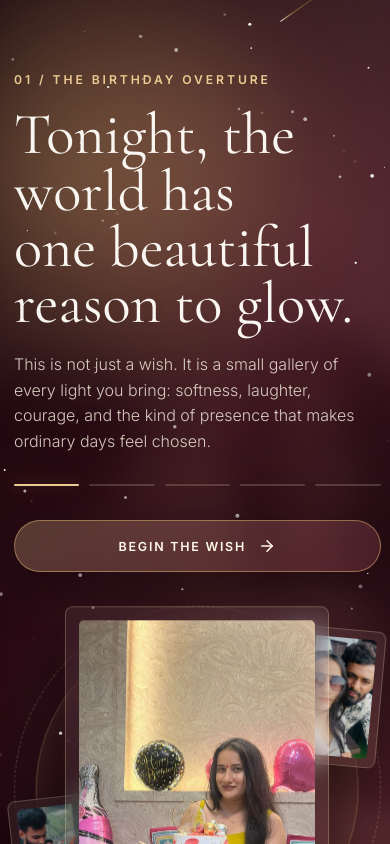
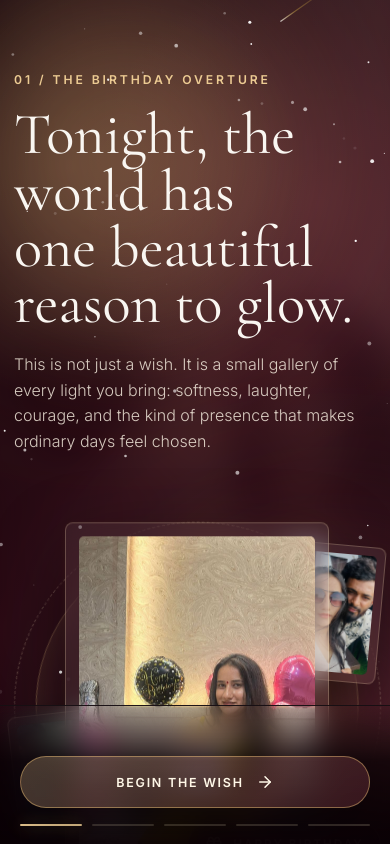
Before and after one commit to shantanusapkal007/sarkar, a React (Vite) app: page / in a window 390 px wide. Shown: the top 844 px of the page. Built offline with nearby package versions, Linux system fonts and the light colour scheme.

Commit message:
feat: keep navigation tabs at bottom, resolve grid memory card cropping, style wish section background, and embed Urdu love couplets inside 3D Photo Prism

```diff
--- a/src/App.css
+++ b/src/App.css
@@ -54,7 +54,7 @@
     linear-gradient(135deg, #140009 0%, #310714 48%, #080306 100%);
 }
 
-.birthday-site.scene-5 {
+.birthday-site.scene-6 {
   background:
     radial-gradient(circle at 24% 12%, rgba(164, 56, 76, 0.14), transparent 30%),
     linear-gradient(140deg, #fbf6ee 0%, #f2dfd4 54%, #e7c8cf 100%);
@@ -81,7 +81,7 @@
   transform: scale(1.08);
 }
 
-.scene-5 .scene-photo-bg {
+.scene-6 .scene-photo-bg {
   opacity: 0.15;
   filter: blur(22px) saturate(0.72);
 }
@@ -405,13 +405,11 @@ figure {
   line-height: 1.08;
 }
 
-.card-0,
-.card-1 {
+.memory-card {
   min-height: 210px;
 }
 
-.card-0 div,
-.card-1 div {
+.memory-card div {
   height: 138px;
 }
 
@@ -780,15 +778,11 @@ figure {
     padding: 4px 2px 16px;
   }
 
-  .memory-card,
-  .card-0,
-  .card-1 {
+  .memory-card {
     min-height: 176px;
   }
 
-  .memory-card div,
-  .card-0 div,
-  .card-1 div {
+  .memory-card div {
     height: 104px;
   }
 
@@ -904,3 +898,56 @@ figure {
 .prism-face:hover img {
   transform: scale(1.06);
 }
+
+/* Persistent Glassmorphic Bottom Navigation Bar Styles */
+.bottom-navigation-bar {
+  position: fixed;
+  bottom: 0;
+  left: 0;
+  width: 100%;
+  padding: 22px min(8vw, 64px) max(22px, env(safe-area-inset-bottom));
+  background: linear-gradient(to top, rgba(9, 1, 5, 0.96) 0%, rgba(9, 1, 5, 0.8) 60%, rgba(9, 1, 5, 0) 100%);
+  backdrop-filter: blur(14px);
+  -webkit-backdrop-filter: blur(14px);
+  display: flex;
+  flex-direction: row;
+  align-items: center;
+  justify-content: space-between;
+  gap: 32px;
+  z-index: 45;
+  border-top: 1px solid rgba(255, 255, 255, 0.05);
+}
+
+/* Adapt bottom bar style beautifully in the warm ivory finale */
+.scene-6 .bottom-navigation-bar {
+  background: linear-gradient(to top, rgba(251, 246, 238, 0.98) 0%, rgba(251, 246, 238, 0.85) 60%, rgba(251, 246, 238, 0) 100%);
+  border-top: 1px solid rgba(62, 38, 48, 0.06);
+}
+
+/* Ensure copy column does not overflow behind the bottom bar */
+.copy-column {
+  margin-bottom: 96px;
+}
+
+@media (max-width: 940px) {
+  .copy-column {
+    margin-bottom: 34px; /* stage padding offsets enough in wrapped grids */
+  }
+}
+
+@media (max-width: 640px) {
+  .bottom-navigation-bar {
+    padding: 16px 20px max(18px, env(safe-area-inset-bottom));
+    flex-direction: column-reverse;
+    gap: 12px;
+  }
+
+  .bottom-navigation-bar .primary-action {
+    width: 100%;
+  }
+
+  .bottom-navigation-bar .scene-meter {
+    width: 100%;
+    margin-top: 4px;
+  }
+}
--- a/src/App.jsx
+++ b/src/App.jsx
@@ -189,8 +189,8 @@ function App() {
       id: `${Date.now()}-${Math.random()}`,
       x: clientX - rect.left,
       y: clientY - rect.top,
-      size: Math.floor(Math.random() * 54) + 46,
-      delay: Math.random() * 0.16,
+      size: Math.floor(Math.random() * 40) + 38,
+      delay: Math.random() * 0.12,
     };
 
     setUserTouch({ x: clientX, y: clientY, time: Date.now() });
@@ -334,59 +334,6 @@ function App() {
               >
                 {chapter.copy}
               </motion.p>
-
-              <motion.div
-                className="scene-meter"
-                initial={{ opacity: 0, y: 12 }}
-                animate={{ opacity: 1, y: 0 }}
-                transition={{ delay: 0.58 }}
-              >
-                {chapters.map((item, index) => (
-                  <span
-                    key={item.eyebrow}
-                    className={index + 1 <= scene ? 'is-lit' : ''}
-                    aria-label={`Scene ${index + 1}`}
-                  />
-                ))}
-              </motion.div>
-
-              {scene === 1 ? (
-                <motion.button
-                  className="primary-action"
-                  onClick={beginExperience}
-                  whileTap={{ scale: 0.96 }}
-                  initial={{ opacity: 0, y: 16 }}
-                  animate={{ opacity: 1, y: 0 }}
-                  transition={{ delay: 0.72 }}
-                >
-                  {chapter.cta}
-                  <ArrowRight size={18} />
-                </motion.button>
-              ) : scene === 5 ? (
-                <motion.button
-                  className="primary-action"
-                  onClick={revealFinale}
-                  whileTap={{ scale: 0.96 }}
-                  initial={{ opacity: 0, y: 16 }}
-                  animate={{ opacity: 1, y: 0 }}
-                  transition={{ delay: 0.72 }}
-                >
-                  {chapter.cta}
-                  <Star size={18} />
-                </motion.button>
-              ) : (
-                <motion.button
-                  className="primary-action"
-                  onClick={advance}
-                  whileTap={{ scale: 0.96 }}
-                  initial={{ opacity: 0, y: 16 }}
-                  animate={{ opacity: 1, y: 0 }}
-                  transition={{ delay: 0.72 }}
-                >
-                  {chapter.cta}
-                  <ArrowRight size={18} />
-                </motion.button>
-              )}
             </div>
 
             <div className="art-column">
@@ -436,7 +383,7 @@ function App() {
                   {memories.map((memory, index) => (
                     <motion.button
                       key={`${memory.title}-${memory.src}`}
-                      className={`memory-card card-${index}`}
+                      className="memory-card"
                       onClick={() => {
                         setActiveMemory(memory);
                       }}
@@ -466,15 +413,25 @@ function App() {
                       key={mark.id}
                       className="garden-bloom"
                       style={{
-                        left: mark.x,
-                        top: mark.y,
+                        left: mark.x - mark.size/2,
+                        top: mark.y - mark.size/2,
                         width: mark.size,
                         height: mark.size,
                       }}
                       initial={{ scale: 0, opacity: 0, rotate: -35 }}
-                      animate={{ scale: [0, 1.15, 0.9], opacity: [0, 1, 0], rotate: 35 }}
-                      transition={{ duration: 2.5, delay: mark.delay, ease: 'easeOut' }}
-                    />
+                      animate={{ scale: [0, 1.15, 0.9], opacity: [0, 1, 0], rotate: 45 }}
+                      transition={{ duration: 2.2, delay: mark.delay, ease: 'easeOut' }}
+                    >
+                      {/* Detailed beautiful blooming rose SVG inside touch bloom marks */}
+                      <svg width="100%" height="100%" viewBox="0 0 24 24" fill="none" stroke="var(--rose-gold)" strokeWidth="1.2">
+                        <circle cx="12" cy="12" r="3.5" fill="rgba(251, 113, 133, 0.18)" />
+                        <path d="M12 2C9.5 2 9.5 7 12 7C14.5 7 14.5 2 12 2Z" fill="rgba(252, 211, 77, 0.08)" />
+                        <path d="M12 22C9.5 22 9.5 17 12 17C14.5 17 14.5 22 12 22Z" fill="rgba(252, 211, 77, 0.08)" />
+                        <path d="M2 12C2 9.5 7 9.5 7 12C7 14.5 2 14.5 2 12Z" fill="rgba(252, 211, 77, 0.08)" />
+                        <path d="M22 12C22 9.5 17 9.5 17 12C17 14.5 22 14.5 22 12Z" fill="rgba(252, 211, 77, 0.08)" />
+                        <circle cx="12" cy="12" r="1.2" fill="var(--champagne-gold)" />
+                      </svg>
+                    </motion.span>
                   ))}
                   {floatingWords.map((word, index) => (
                     <motion.span
@@ -502,7 +459,7 @@ function App() {
                 </div>
               )}
 
-              {/* NEW SECTION Chapter 04 / The 3D Photo Prism */}
+              {/* NEW SECTION Chapter 04 / The 3D Photo Prism with Urdu/Hindi Love Couplets */}
               {scene === 4 && (
                 <div
                   className="prism-section"
@@ -515,7 +472,7 @@ function App() {
                   onMouseLeave={handlePrismEnd}
                   style={{
                     width: '100%',
-                    height: '350px',
+                    height: '370px',
                     display: 'flex',
                     alignItems: 'center',
                     justifyContent: 'center',
@@ -528,80 +485,83 @@ function App() {
                     ref={prismRef}
                     className="prism-3d-wrapper"
                     style={{
-                      width: '200px',
-                      height: '270px',
+                      width: '210px',
+                      height: '290px',
                       position: 'relative',
                       transformStyle: 'preserve-3d',
                       cursor: 'grab'
                     }}
                   >
-                    {/* Floating Panel 1 (0 deg) */}
+                    {/* Panel 1 (0 deg) */}
                     <div
                       className="glass-panel prism-face"
                       style={{
                         position: 'absolute',
                         inset: 0,
-                        transform: 'rotateY(0deg) translateZ(130px)',
+                        transform: 'rotateY(0deg) translateZ(135px)',
                         transformStyle: 'preserve-3d',
-                        backfaceVisibility: 'hidden',
-                        padding: '12px',
-                        display: 'flex',
-                        flexDirection: 'column',
-                        justifyContent: 'space-between',
-                        border: '1.5px solid rgba(255, 255, 255, 0.12)',
-                        borderRadius: '16px'
+                        backfaceVisibility: 'hidden'
                       }}
                     >
-                      <div className="dream-frame" style={{ width: '100%', height: '80%', overflow: 'hidden' }}>
+                      <div className="dream-frame" style={{ width: '100%', height: '62%' }}>
                         {renderImage(PHOTOS.sunlight, 'Prism Face 1')}
                       </div>
-                      <strong style={{ fontSize: '0.8rem', letterSpacing: '0.15em', textAlign: 'center', fontFamily: 'var(--font-serif)', color: 'var(--champagne-gold)' }}>I. RADIANCE</strong>
+                      <div className="prism-poetry-container" style={{ padding: '8px 2px 2px', textAlign: 'center', display: 'flex', flexDirection: 'column', gap: '3px' }}>
+                        <span className="urdu-couplet" style={{ fontFamily: 'var(--font-serif)', fontSize: '1.05rem', color: 'var(--champagne-gold)', fontStyle: 'italic' }}>
+                          "तुम हँसो तो ये कायनात मुस्कुराए"
+                        </span>
+                        <span className="roman-couplet" style={{ fontFamily: 'var(--font-sans)', fontSize: '0.55rem', color: 'rgba(255,255,255,0.4)', letterSpacing: '0.12em', textTransform: 'uppercase' }}>
+                          Tum hansdo toh yeh kaaynaat muskuraaye
+                        </span>
+                      </div>
                     </div>
 
-                    {/* Floating Panel 2 (120 deg) */}
+                    {/* Panel 2 (120 deg) */}
                     <div
                       className="glass-panel prism-face"
                       style={{
                         position: 'absolute',
                         inset: 0,
-                        transform: 'rotateY(120deg) translateZ(130px)',
+                        transform: 'rotateY(120deg) translateZ(135px)',
                         transformStyle: 'preserve-3d',
-                        backfaceVisibility: 'hidden',
-                        padding: '12px',
-                        display: 'flex',
-                        flexDirection: 'column',
-                        justifyContent: 'space-between',
-                        border: '1.5px solid rgba(255, 255, 255, 0.12)',
-                        borderRadius: '16px'
+                        backfaceVisibility: 'hidden'
                       }}
                     >
-                      <div className="dream-frame" style={{ width: '100%', height: '80%', overflow: 'hidden' }}>
+                      <div className="dream-frame" style={{ width: '100%', height: '62%' }}>
                         {renderImage(PHOTOS.close, 'Prism Face 2')}
                       </div>
-                      <strong style={{ fontSize: '0.8rem', letterSpacing: '0.15em', textAlign: 'center', fontFamily: 'var(--font-serif)', color: 'var(--champagne-gold)' }}>II. WILD SOUL</strong>
+                      <div className="prism-poetry-container" style={{ padding: '8px 2px 2px', textAlign: 'center', display: 'flex', flexDirection: 'column', gap: '3px' }}>
+                        <span className="urdu-couplet" style={{ fontFamily: 'var(--font-serif)', fontSize: '0.98rem', color: 'var(--champagne-gold)', fontStyle: 'italic' }}>
+                          "हज़ार मौसम बदले मगर सादगी बेमिसाल रही"
+                        </span>
+                        <span className="roman-couplet" style={{ fontFamily: 'var(--font-sans)', fontSize: '0.55rem', color: 'rgba(255,255,255,0.4)', letterSpacing: '0.12em', textTransform: 'uppercase' }}>
+                          Hazaar mausam badle, saadgi bemisaal rahi
+                        </span>
+                      </div>
                     </div>
 
-                    {/* Floating Panel 3 (240 deg) */}
+                    {/* Panel 3 (240 deg) */}
                     <div
                       className="glass-panel prism-face"
                       style={{
                         position: 'absolute',
                         inset: 0,
-                        transform: 'rotateY(240deg) translateZ(130px)',
+                        transform: 'rotateY(240deg) translateZ(135px)',
                         transformStyle: 'preserve-3d',
-                        backfaceVisibility: 'hidden',
-                        padding: '12px',
-                        display: 'flex',
-                        flexDirection: 'column',
-                        justifyContent: 'space-between',
-                        border: '1.5px solid rgba(255, 255, 255, 0.12)',
-                        borderRadius: '16px'
+                        backfaceVisibility: 'hidden'
                       }}
                     >
-                      <div className="dream-frame" style={{ width: '100%', height: '80%', overflow: 'hidden' }}>
+                      <div className="dream-frame" style={{ width: '100%', height: '62%' }}>
                         {renderImage(PHOTOS.birthday, 'Prism Face 3')}
                       </div>
-                      <strong style={{ fontSize: '0.8rem', letterSpacing: '0.15em', textAlign: 'center', fontFamily: 'var(--font-serif)', color: 'var(--champagne-gold)' }}>III. CHOSEN</strong>
+                      <div className="prism-poetry-container" style={{ padding: '8px 2px 2px', textAlign: 'center', display: 'flex', flexDirection: 'column', gap: '3px' }}>
+                        <span className="urdu-couplet" style={{ fontFamily: 'var(--font-serif)', fontSize: '0.98rem', color: 'var(--champagne-gold)', fontStyle: 'italic' }}>
+                          "तेरी सादगी में ही मेरा सारा जहां बसता है"
+                        </span>
+                        <span className="roman-couplet" style={{ fontFamily: 'var(--font-sans)', fontSize: '0.55rem', color: 'rgba(255,255,255,0.4)', letterSpacing: '0.12em', textTransform: 'uppercase' }}>
+                          Teri saadgi mein hi mera saara jahan basta hai
+                        </span>
+                      </div>
                     </div>
                   </div>
                 </div>
@@ -689,6 +649,51 @@ function App() {
           </motion.section>
         )}
       </AnimatePresence>
+
+      {/* PERSISTENT GLASSMORPHIC BOTTOM NAVIGATION BAR */}
+      {/* Kept at absolute bottom bar, providing modern native iOS flow */}
+      {scene < 6 && (
+        <div className="bottom-navigation-bar">
+          <div className="scene-meter">
+            {chapters.map((item, index) => (
+              <span
+                key={item.eyebrow}
+                className={index + 1 <= scene ? 'is-lit' : ''}
+                aria-label={`Scene ${index + 1}`}
+              />
+            ))}
+          </div>
+
+          {scene === 1 ? (
+            <motion.button
+              className="primary-action"
+              onClick={beginExperience}
+              whileTap={{ scale: 0.96 }}
+            >
+              {chapter.cta}
+              <ArrowRight size={18} />
+            </motion.button>
+          ) : scene === 5 ? (
+            <motion.button
+              className="primary-action"
+              onClick={revealFinale}
+              whileTap={{ scale: 0.96 }}
+            >
+              {chapter.cta}
+              <Star size={18} />
+            </motion.button>
+          ) : (
+            <motion.button
+              className="primary-action"
+              onClick={advance}
+              whileTap={{ scale: 0.96 }}
+            >
+              {chapter.cta}
+              <ArrowRight size={18} />
+            </motion.button>
+          )}
+        </div>
+      )}
     </main>
   );
 }
```
